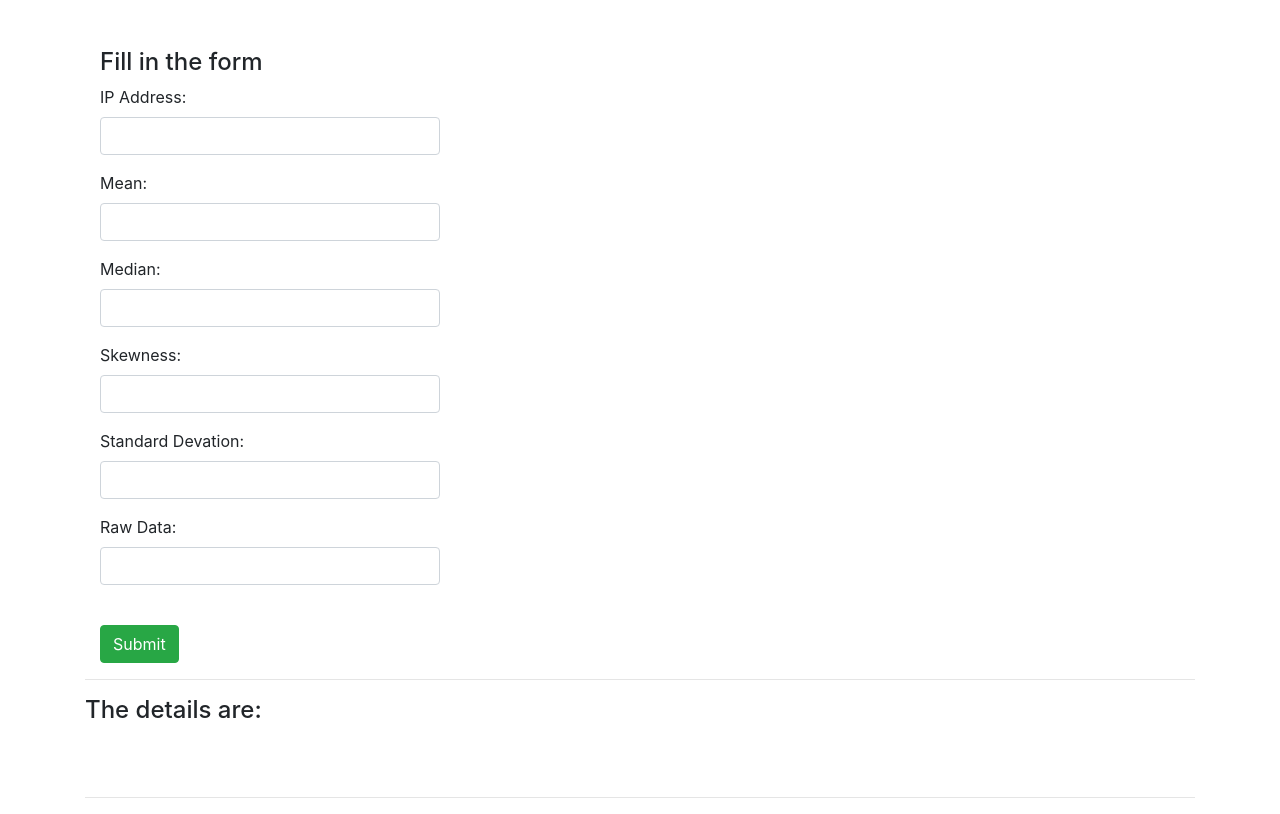
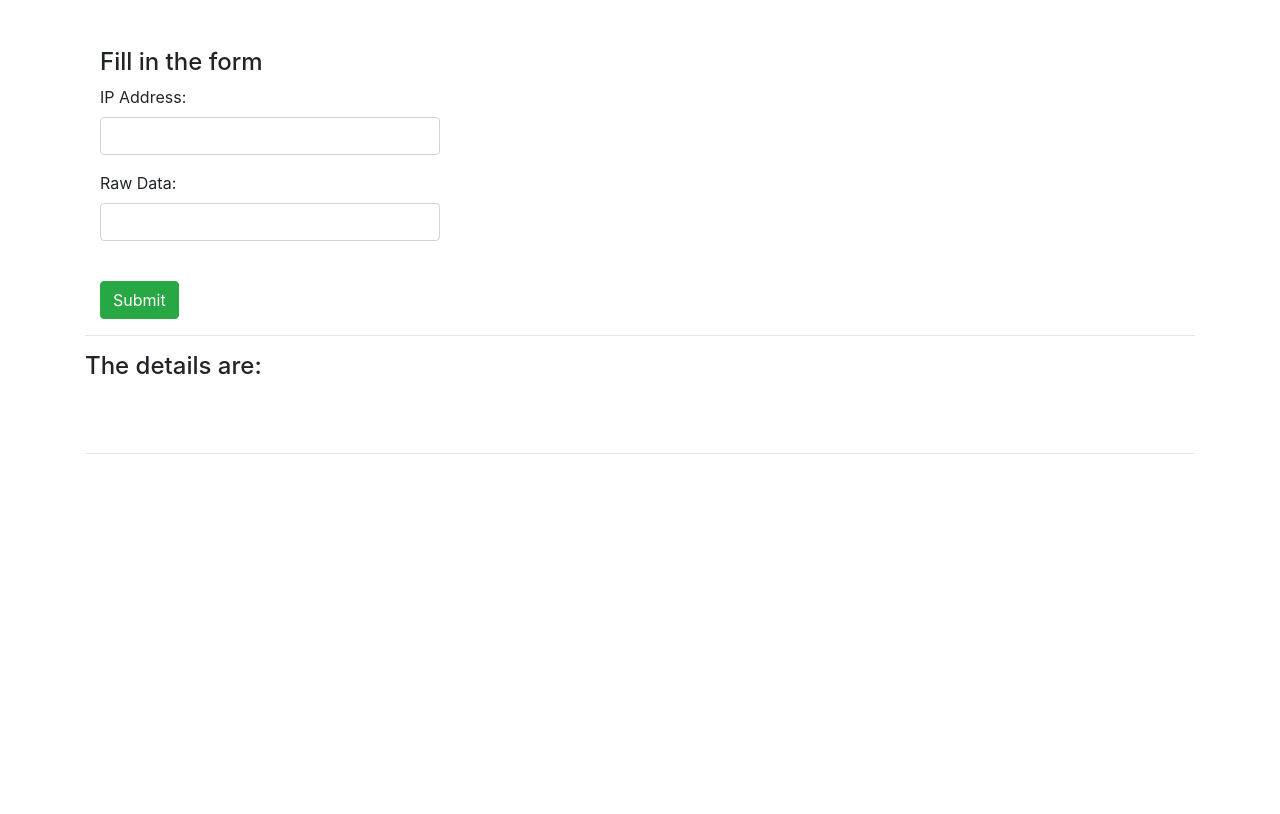
Before and after one commit to SurfTheRepo/Gait-Analysis-IoT-Solution, a Flask app: page / in a window 1280 px wide. After the commit the page ends 454 px from the top, so only its background shows below. Run offline with Flask 2, Linux system fonts and the light colour scheme; data that the repository does not hold is empty; some libraries are stand-ins or nearby versions.

Commit message:
Removed mean, median, etc. columns of database

```diff
--- a/application.py
+++ b/application.py
@@ -18,15 +18,15 @@ cursor = db.cursor()
 sql = '''use gait'''
 cursor.execute(sql)
 
-def insert_details(ip_address,mean,median,skewness,standard_deviation,data):
+def insert_details(ip_address,data):
     sql = '''
-    insert into user(ip_address, mean, median, skewness, standard_deviation, data) values('%s', '%s', '%s', '%s', '%s', '%s')
-    ''' % (ip_address, mean, median, skewness, standard_deviation, data)
+    insert into user_gait_data(ip_address, data) values('%s', '%s')
+    ''' % (ip_address, data)
     cursor.execute(sql)
     db.commit()
 
 def get_details():
-    sql = '''select * from user'''
+    sql = '''select * from user_gait_data'''
     cursor.execute(sql)
     details = cursor.fetchall()
     return details
@@ -40,7 +40,7 @@ def index():
         raw_data = request.get_json()
         ip_address = raw_data['ip_address']
         data = raw_data['data']
-        insert_details(ip_address, 100, 100, 1, 1, data)
+        insert_details(ip_address, data)
         print(f'IP Address: {ip_address}')
         print(f'Data: {data}')
         #return render_template('inputdata.html', var=data)
@@ -63,26 +63,22 @@ def input_data():
     if request.method == 'POST':
         ip_address = request.remote_addr
         data = request.get_json()
-        insert_details(ip_address, 100, 100, 1, 1, 'data')
+        insert_details(ip_address, 'data')
         print(ip_address)
         print(data)
         #return render_template('inputdata.html', var=data)
         return dumps(data)
 
 '''
-Inserts ip_address, mean, median, skewness, and standard_deviation data into database
+Inserts ip_address and raw data into database
 Used to test database functionality
 '''
 @application.route('/insert',methods = ['POST'])
 def insert():
     if request.method == 'POST':
         ip_address = request.form['ip_address']
-        mean = request.form['mean']
-        median = request.form['median']
-        skewness = request.form['skewness']
-        standard_deviation = request.form['standard_deviation']
         data = request.form['data']
-        insert_details(ip_address, mean, median, skewness, standard_deviation, data)
+        insert_details(ip_address, data)
         details = get_details()
         print(details)
         '''
@@ -98,6 +94,6 @@ if __name__ == "__main__":
     # Setting debug to True enables debug output. This line should be
     # removed before deploying a production app.
     application.debug = True
-    application.run(host='127.0.0.1', port=8005)
+    application.run(host='127.0.0.1', port=8006)
     #application.run()
     #application.run(host='0.0.0.0')
--- a/templates/index.html
+++ b/templates/index.html
@@ -25,22 +25,6 @@
                 <input name="ip_address" type="text" class="form-control" id="ip_address">
               </div>
               <div class="form-group">
-                <label for="mean">Mean:</label>
-                <input name="mean" type="text" class="form-control" id="mean">
-              </div>
-              <div class="form-group">
-                <label for="median">Median:</label>
-                <input name="median" type="text" class="form-control" id="median">
-              </div>
-              <div class="form-group">
-                <label for="skewness">Skewness:</label>
-                <input name="skewness" type="text" class="form-control" id="skewness">
-              </div>
-              <div class="form-group">
-                <label for="standard_deviation">Standard Devation:</label>
-                <input name="standard_deviation" type="text" class="form-control" id="standard_deviation">
-              </div>
-              <div class="form-group">
                 <label for="data">Raw Data:</label>
                 <input name="data" type="text" class="form-control" id="data">
               </div>
```
Also changed, not shown: 1 other file.
